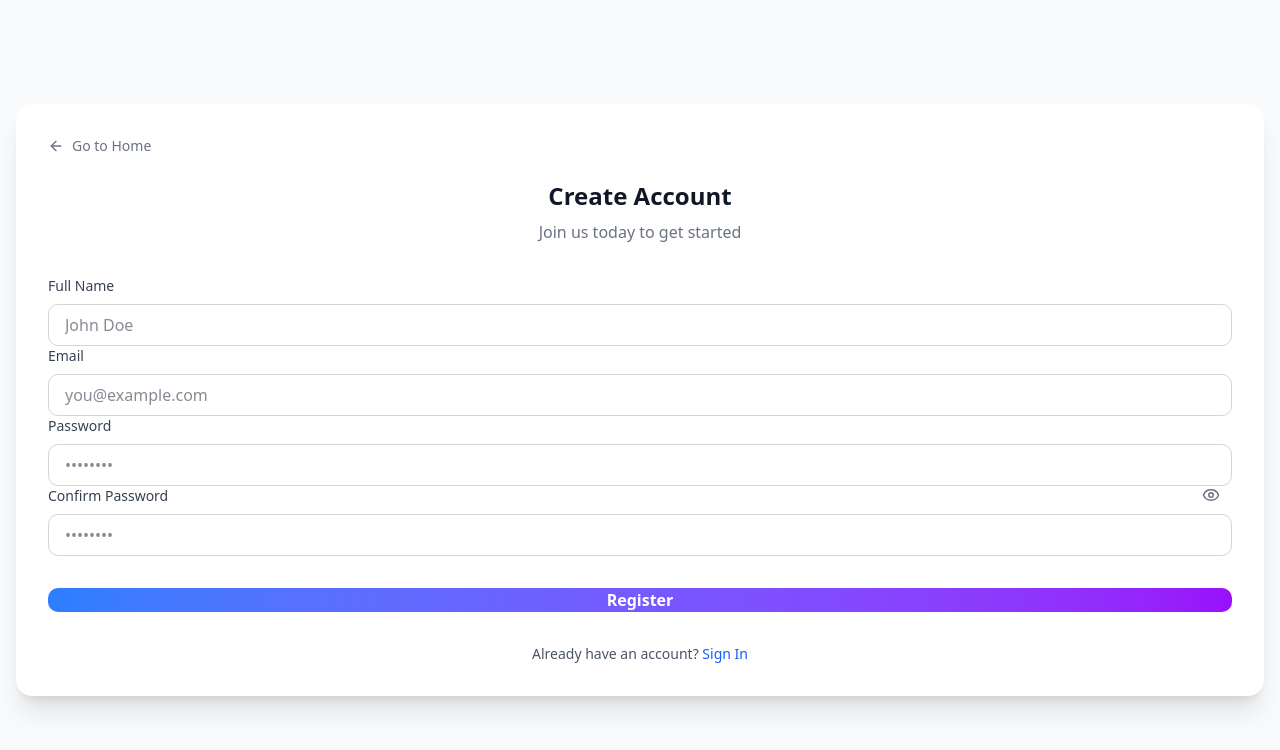
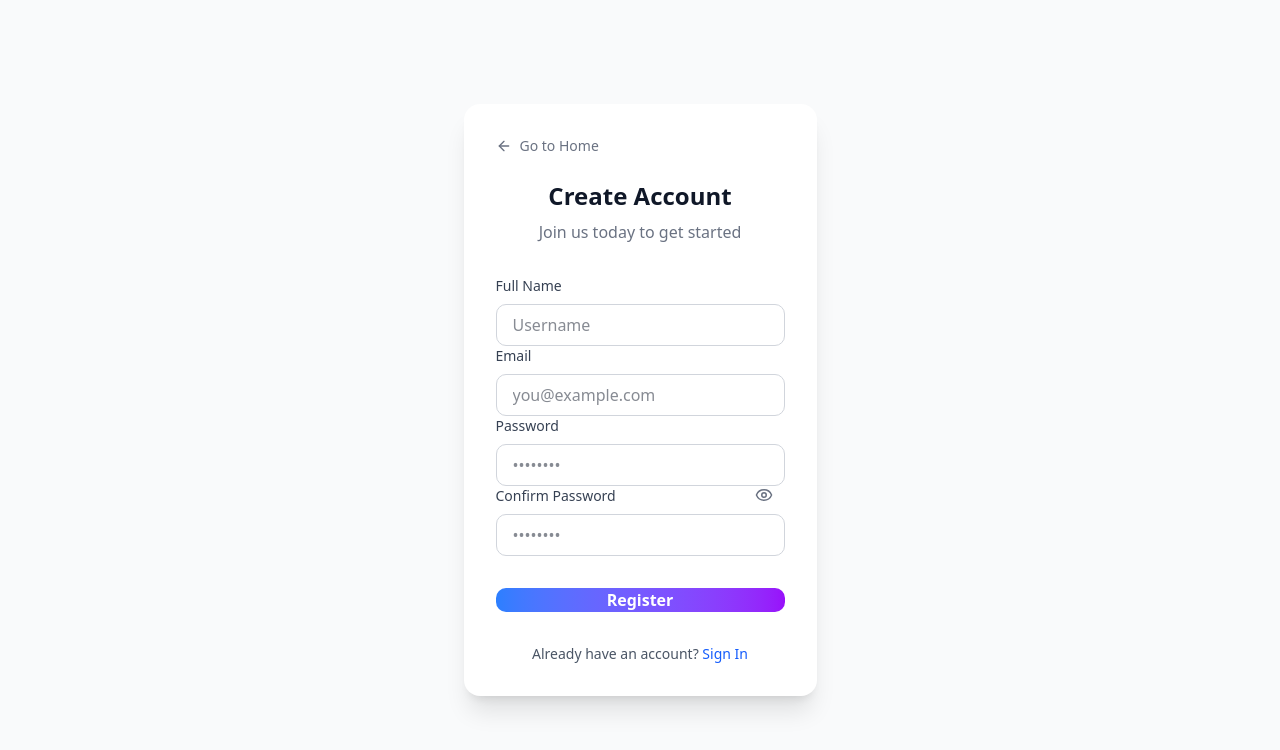
Before and after one commit to PRATIK-RAKTATE/blog-galaxy, a React (Vite) app in the folder client/: page /register in a window 1280 px wide. Shown: the top 750 px of the page. Built offline with nearby package versions, Linux system fonts and the light colour scheme.

Commit message:
fix: auth ui full screen width

```diff
--- a/client/src/pages/LoginPage.tsx
+++ b/client/src/pages/LoginPage.tsx
@@ -57,7 +57,7 @@ export function LoginPage(): JSX.Element {
 
   return (
     <div className="min-h-screen flex items-center justify-center bg-gray-50 dark:bg-gray-950 px-4">
-      <div className="w-full max-w-md bg-white dark:bg-gray-900 rounded-2xl shadow-xl p-8">
+      <div className="w-1/2 max-w-md bg-white dark:bg-gray-900 rounded-2xl shadow-xl p-8">
         <Link
           to="/"
           className="inline-flex items-center gap-2 text-sm text-gray-500 hover:text-gray-900 dark:text-gray-400 dark:hover:text-white mb-6 group"
--- a/client/src/pages/RegisterPage.tsx
+++ b/client/src/pages/RegisterPage.tsx
@@ -67,7 +67,7 @@ export function RegisterPage(): JSX.Element {
 
   return (
     <div className="min-h-screen flex items-center justify-center bg-gray-50 dark:bg-gray-950 px-4 py-12">
-      <div className="w-full max-w-md bg-white dark:bg-gray-900 rounded-2xl shadow-xl p-8 relative">
+      <div className="w-1/2 max-w-md bg-white dark:bg-gray-900 rounded-2xl shadow-xl p-8 relative">
 
         <Link
           to="/"
@@ -96,7 +96,7 @@ export function RegisterPage(): JSX.Element {
               required
               value={form.name}
               onChange={handleChange}
-              placeholder="John Doe"
+              placeholder="Username"
               className="w-full rounded-lg border border-gray-300 dark:border-gray-700 bg-transparent px-4 py-2 text-gray-900 dark:text-white focus:outline-none focus:ring-2 focus:ring-blue-500"
             />
           </div>
```
